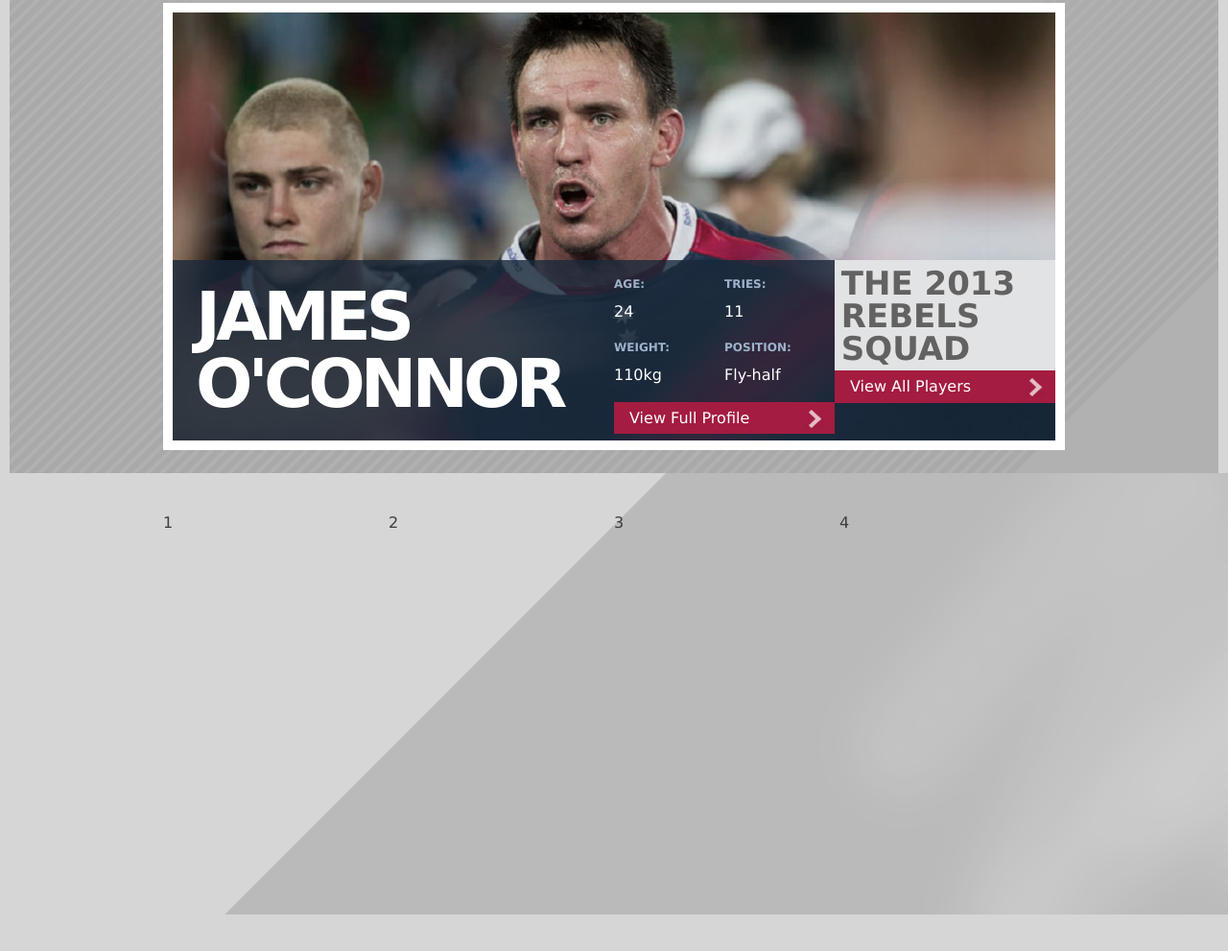
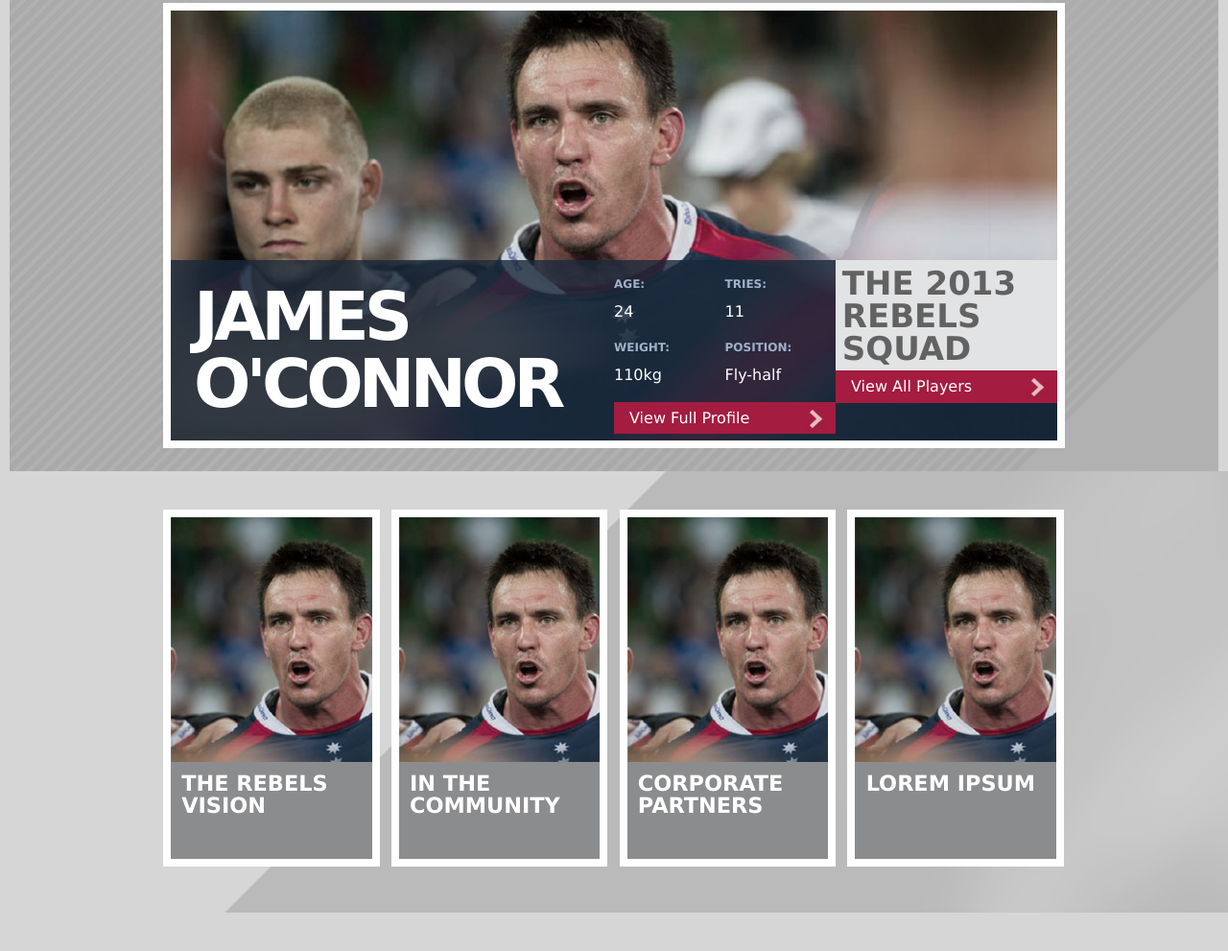
Before and after one commit to bradders/rebels, a plain HTML site: page index.html in a window 1280 px wide. Shown: the part 1974-2965 px from the top of the page at 96% size. Drawn offline with Linux system fonts and the light colour scheme.

Commit message:
Basic tiles added.

```diff
--- a/css/main.scss
+++ b/css/main.scss
@@ -1086,7 +1086,7 @@ textarea {
 .player-profile {
     margin: 0 auto;
     max-width: 940px;
-    border: 10px solid #fff;
+    border: 8px solid #fff;
 
     .quarter {
         position: relative;
@@ -1158,5 +1158,39 @@ textarea {
     $Tiles
 \*------------------------------------*/
 .tile {
+    position: relative;
+    width: 24%;
+    margin-right: 1.3%;
+    border: 8px solid #fff;
+
+    &:nth-child(4n+4) {
+        margin-right: 0;
+    }
 
 }
+
+.tile__image {
+    display: block;
+}
+
+.tile__title {
+    position: absolute;
+    bottom: 0;
+    left: 0;
+    width: 100%;
+    min-height: 4.5em;
+    margin-bottom: 0;
+    padding: 0.5em;
+    color: #fff;
+    font-weight: bold;
+    text-decoration: none;
+    text-transform: uppercase;
+    background-color: #8b8c8e;
+    cursor: pointer;
+
+    &:hover {
+        text-decoration: none;
+        background-color: #686868;
+    }
+
+}
--- a/index.html
+++ b/index.html
@@ -446,23 +446,27 @@
 
 		<div class="inner">
 
-			<div class="quarter feature">
-				1
+			<div class="quarter tile">
+				<img src="./images/tile-img.jpg" alt="" title="" class="tile__image" />
+				<a class="tile__title h3">The Rebels Vision</a>
 			</div>
 			<!-- /.feature -->
 
-			<div class="quarter feature">
-				2
+			<div class="quarter tile">
+				<img src="./images/tile-img.jpg" alt="" title="" class="tile__image" />
+				<a class="tile__title h3">In The Community</a>
 			</div>
 			<!-- /.feature -->
 
-			<div class="quarter feature">
-				3
+			<div class="quarter tile">
+				<img src="./images/tile-img.jpg" alt="" title="" class="tile__image" />
+				<a class="tile__title h3">Corporate Partners</a>
 			</div>
 			<!-- /.feature -->
 
-			<div class="quarter feature">
-				4
+			<div class="quarter tile">
+				<img src="./images/tile-img.jpg" alt="" title="" class="tile__image" />
+				<a class="tile__title h3">Lorem Ipsum</a>
 			</div>
 			<!-- /.feature -->
 
```
Also changed, not shown: css/main.css, images/tile-img.jpg (added).
